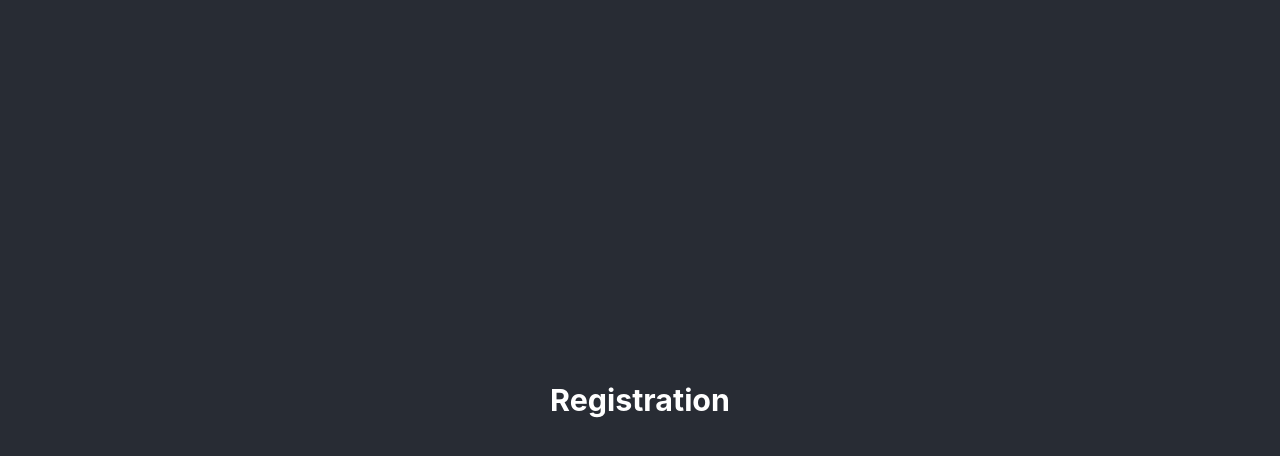
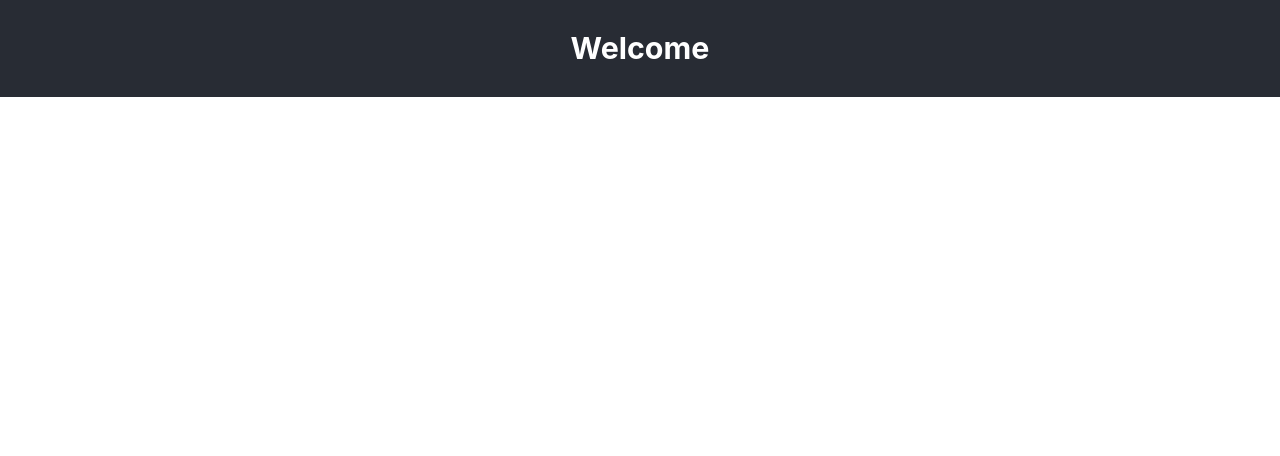
Before and after one commit to WDMarais/codehesion-assessment, a React (Create React App) app: page / in a window 1280 px wide. Shown: the top 456 px of the page. Built offline with nearby package versions, Linux system fonts and the light colour scheme.

Commit message:
Tweak header

```diff
--- a/src/App.css
+++ b/src/App.css
@@ -15,7 +15,7 @@
 
 .App-header {
   background-color: #282c34;
-  min-height: 100vh;
+  min-height: 5vh;
   display: flex;
   flex-direction: column;
   align-items: center;
--- a/src/components/header.js
+++ b/src/components/header.js
@@ -1,7 +1,7 @@
 import React from 'react';
 function Header() {
     return(
-        <h3>Registration</h3>
+        <h3>Welcome</h3>
     )
 }
 export default Header;
```
